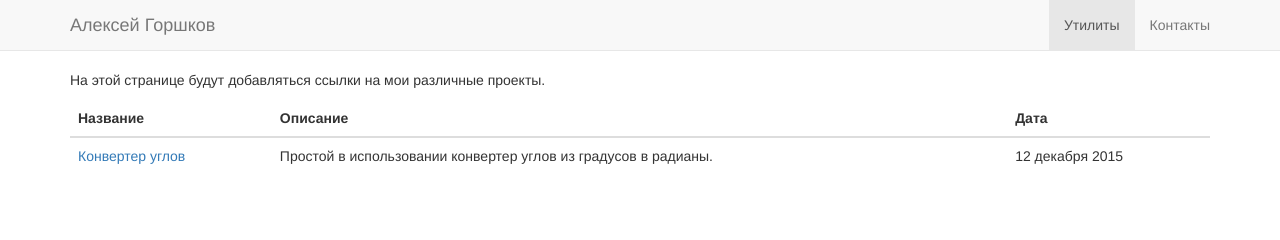
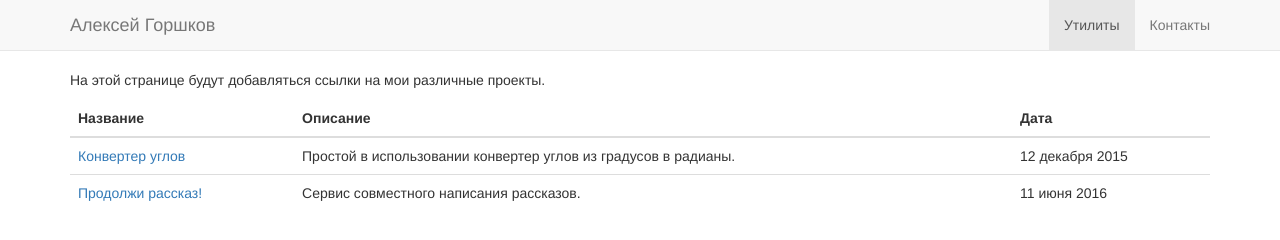
Before and after one commit to agorshkov23/agorshkov23.github.io, a plain HTML site: page utilities/index.html in a window 1280 px wide. Drawn offline with nearby package versions, Linux system fonts and the light colour scheme.

Commit message:
Добавлен сервис ContinueTheStory

```diff
--- a/utilities/index.html
+++ b/utilities/index.html
@@ -54,6 +54,17 @@
                 12 декабря 2015
             </td>
         </tr>
+        <tr>
+            <td>
+                <a href="/utilities/continue-the-story/">Продолжи рассказ!</a>
+            </td>
+            <td>
+                Сервис совместного написания рассказов.
+            </td>
+            <td>
+                11 июня 2016
+            </td>
+        </tr>
         </tbody>
     </table>
 </div>
```
Also changed, not shown: utilities/continue-the-story/index.html (added, +16 -0 lines).
